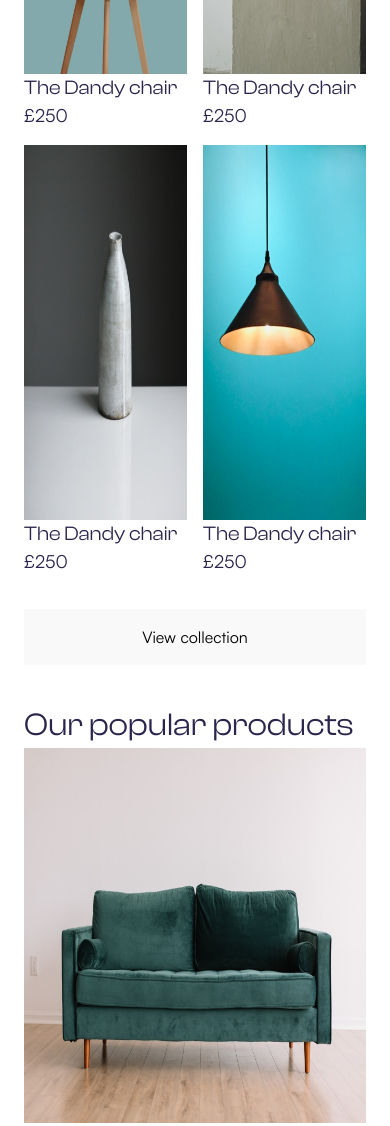
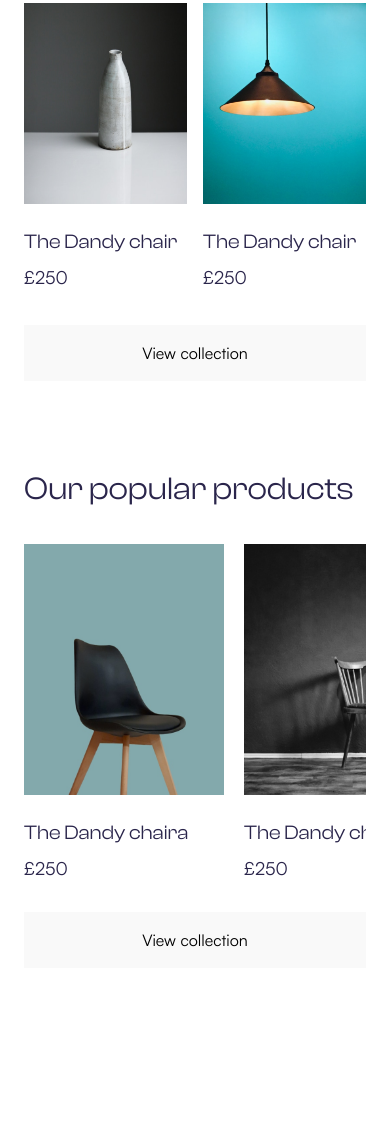
Before and after one commit to hrmvlg/avion, a website: page index.html in a window 390 px wide. Shown: the part 1793-2919 px from the top of the page. After the commit the page ends 2799 px from the top, so only its background shows below. Drawn offline with Linux system fonts and the light colour scheme.

Commit message:
popular section styles, mobile, changes in product-card style, added __large-item.scss file

```diff
--- a/styles/blocks/_ceramics.scss
+++ b/styles/blocks/_ceramics.scss
@@ -4,12 +4,20 @@
 
     display: flex;
     flex-direction: column;
-    align-items: center;
     row-gap: 34px;
 
     @include mobile {
         padding-top: 48px;
         padding-bottom: 38px;
+    }
+
+    &__item img{
+        margin-bottom: 16px;
+
+        @include mobile {
+            width: 163px;
+            height: 201px;
+        }
     }
 
     &__button {
--- /dev/null
+++ b/styles/blocks/_large-item.scss
@@ -0,0 +1,3 @@
+.large-item{
+    display: none;
+}
--- /dev/null
+++ b/styles/blocks/_popular.scss
@@ -0,0 +1,44 @@
+.popular {
+    padding-top: 64px;
+    padding-bottom: 48px;
+
+    display: flex;
+    flex-direction: column;
+    row-gap: 25px;
+
+    @include mobile {
+        padding-top: 48px;
+        padding-bottom: 38px;
+        row-gap: 32px;
+    }
+
+    &__list{
+        display: flex;
+        flex-direction: row;
+        column-gap: 20px;
+        @include mobile{
+            overflow-x: scroll;
+        }
+    }
+
+    &__item img {
+        margin-bottom: 16px;
+
+        @include mobile {
+            min-width: 200px;
+            height: 251px;
+            scroll-snap-type: x mandatory;
+            scrollbar-width: none;
+        }
+    }
+
+    &__button {
+        align-self: center;
+        margin-top: 17px;
+
+        @include mobile {
+            width: 100%;
+            margin-top: -2px;
+        }
+    }
+}
--- a/styles/blocks/_product-card.scss
+++ b/styles/blocks/_product-card.scss
@@ -3,12 +3,9 @@
     flex-direction: column;
     row-gap: 8px;
 
-    &__image {
-        margin-bottom: 16px;
-
-        @include mobile {
-            width: 163px;
-            height: 201px;
+    &--large{
+        @include mobile{
+            display: none;
         }
     }
 }
--- a/styles/styles.scss
+++ b/styles/styles.scss
@@ -19,4 +19,6 @@
     'blocks/differences-card',
     'blocks/grid',
     'blocks/ceramics',
-    'blocks/ceramics-card';
+    'blocks/product-card',
+    'blocks/popular',
+    'blocks/large-item';
```
Also changed, not shown: styles/styles.css.
